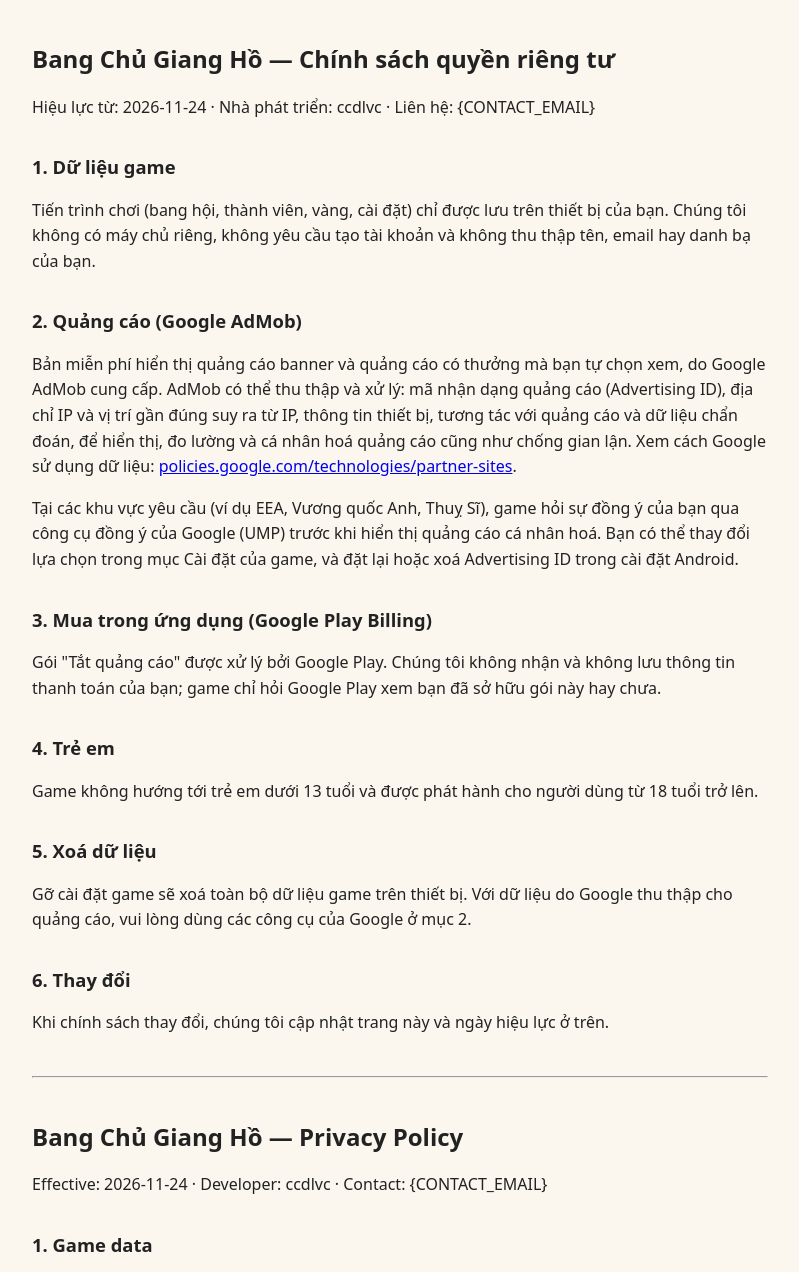
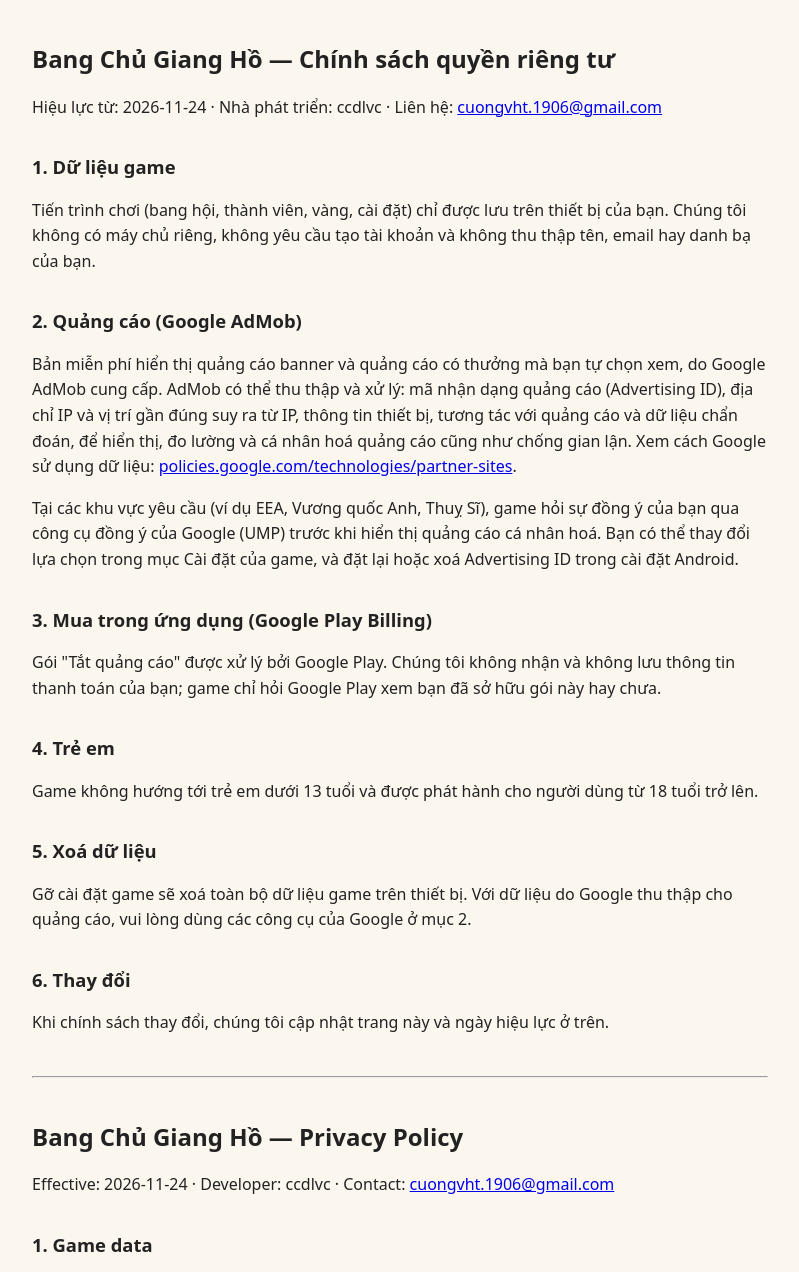
Before and after one commit to ccdlvc/bangchu-giangho, a plain HTML site: page privacy.html in a window 1280 px wide. Shown: the top 1272 px of the page, without its empty margins (240-1039 px from the left). Drawn offline with Linux system fonts and the light colour scheme.

Commit message:
Privacy policy: contact email

```diff
--- a/privacy.html
+++ b/privacy.html
@@ -12,7 +12,7 @@ code{background:#eee;padding:0 .25rem}
 </head>
 <body>
 <h1>Bang Chủ Giang Hồ — Chính sách quyền riêng tư</h1>
-<p>Hiệu lực từ: 2026-11-24 · Nhà phát triển: ccdlvc · Liên hệ: {CONTACT_EMAIL}</p>
+<p>Hiệu lực từ: 2026-11-24 · Nhà phát triển: ccdlvc · Liên hệ: <a href="mailto:cuongvht.1906@gmail.com">cuongvht.1906@gmail.com</a></p>
 
 <h2>1. Dữ liệu game</h2>
 <p>Tiến trình chơi (bang hội, thành viên, vàng, cài đặt) chỉ được lưu trên thiết bị của bạn. Chúng tôi không có máy chủ riêng, không yêu cầu tạo tài khoản và không thu thập tên, email hay danh bạ của bạn.</p>
@@ -37,7 +37,7 @@ code{background:#eee;padding:0 .25rem}
 
 <h1 lang="en">Bang Chủ Giang Hồ — Privacy Policy</h1>
 <div lang="en">
-<p>Effective: 2026-11-24 · Developer: ccdlvc · Contact: {CONTACT_EMAIL}</p>
+<p>Effective: 2026-11-24 · Developer: ccdlvc · Contact: <a href="mailto:cuongvht.1906@gmail.com">cuongvht.1906@gmail.com</a></p>
 <h2>1. Game data</h2>
 <p>Your progress (guild, members, gold, settings) is stored only on your device. We run no servers of our own, require no account, and do not collect your name, email or contacts.</p>
 <h2>2. Advertising (Google AdMob)</h2>
```
